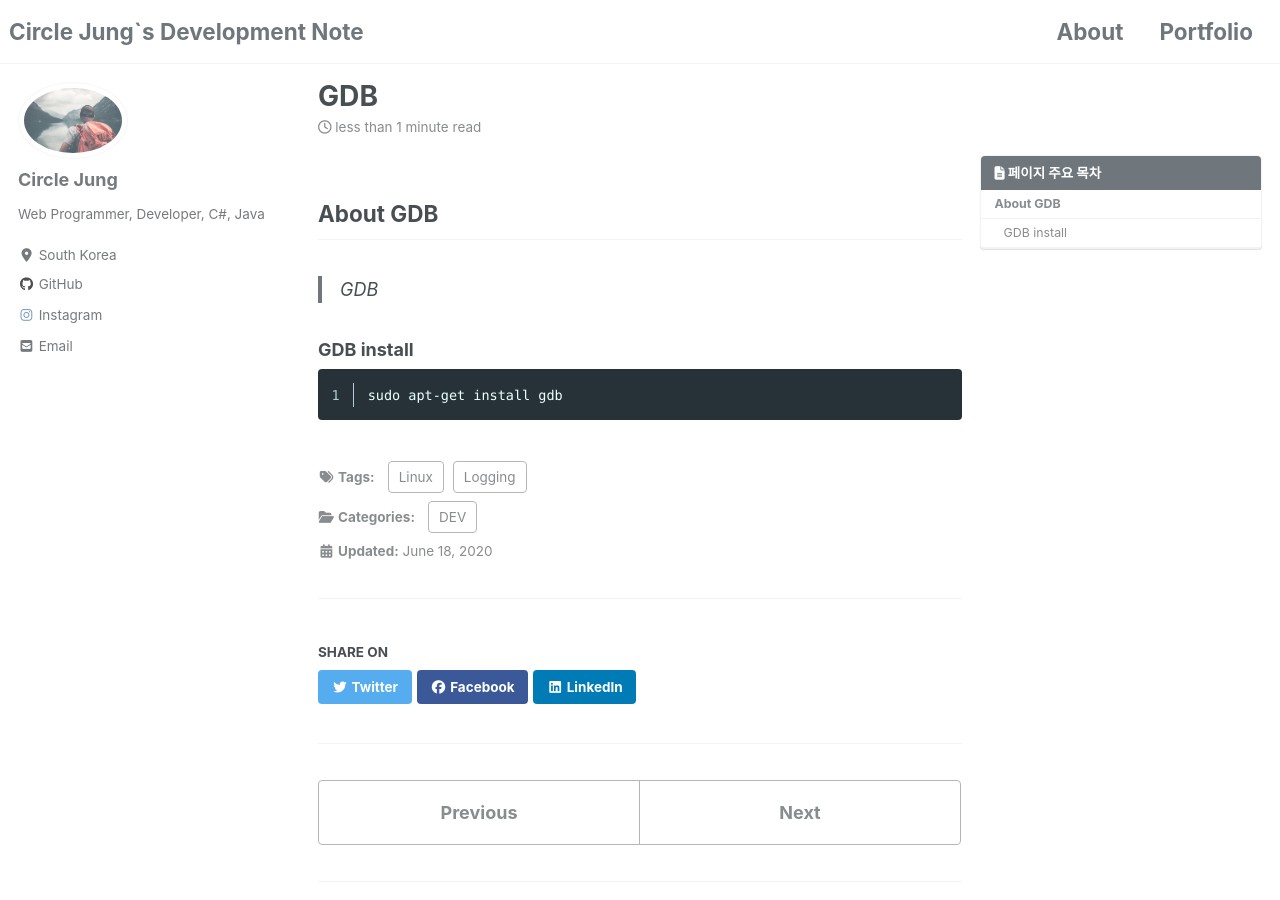
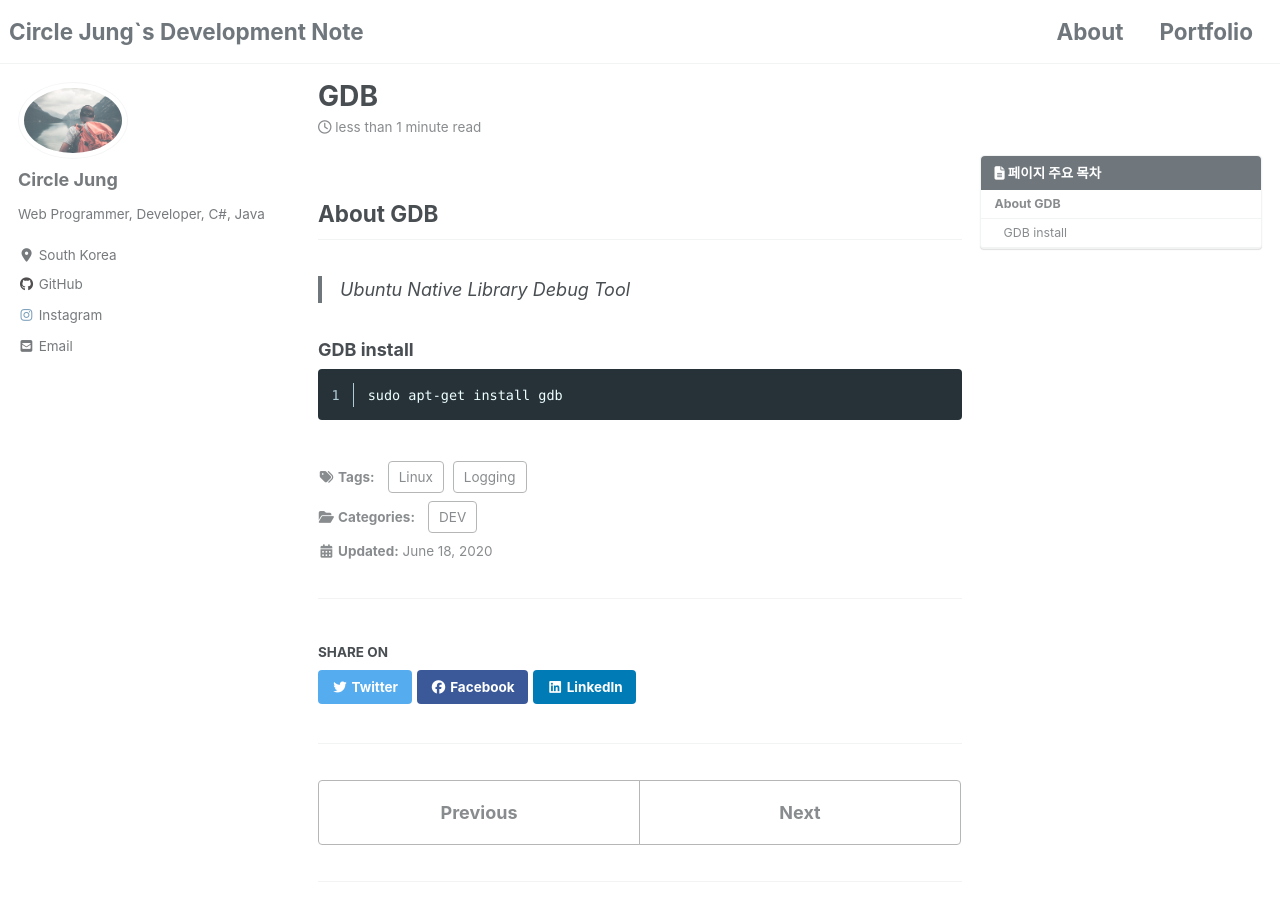
Before and after one commit to jwh0124/jwh0124.github.io, a Jekyll site: the page built from _posts/2020-06-18-gdb.md, in a window 1280 px wide and 900 px high. Built offline with Jekyll 4.4.1, drawn with Linux system fonts in a browser that asks for light colours; cached includes are drawn as plain includes; nearby versions of some CDN libraries; comment, search, counter and statistics services are not loaded.

```diff
--- a/_posts/2020-06-18-gdb.md
+++ b/_posts/2020-06-18-gdb.md
@@ -16,7 +16,7 @@ last_modified_at: 2020-06-18T09:07:00+09:00
 
 ## About GDB ##
 
-> GDB
+> Ubuntu Native Library Debug Tool
 
 ### GDB install ###
 
```
Also changed, not shown: _posts/2020-05-09-development_tip.md (+1 -0 lines).
